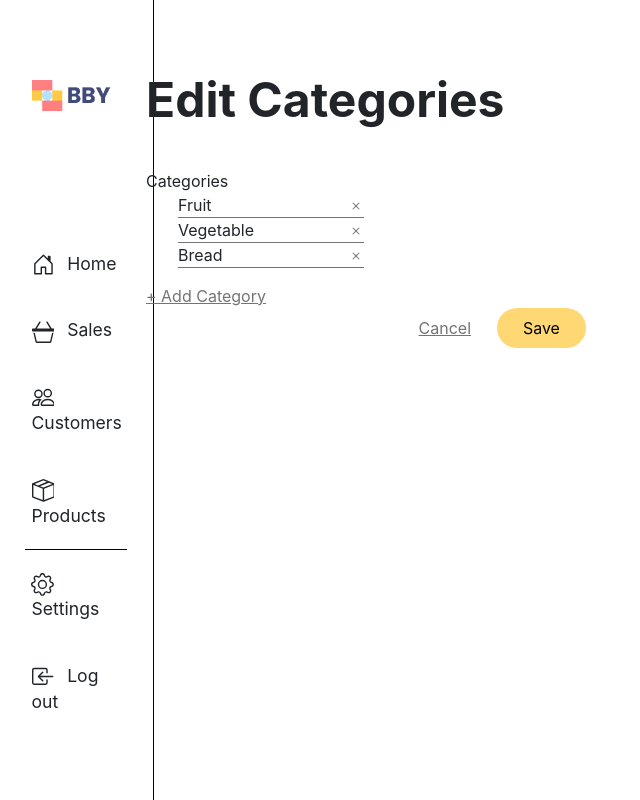
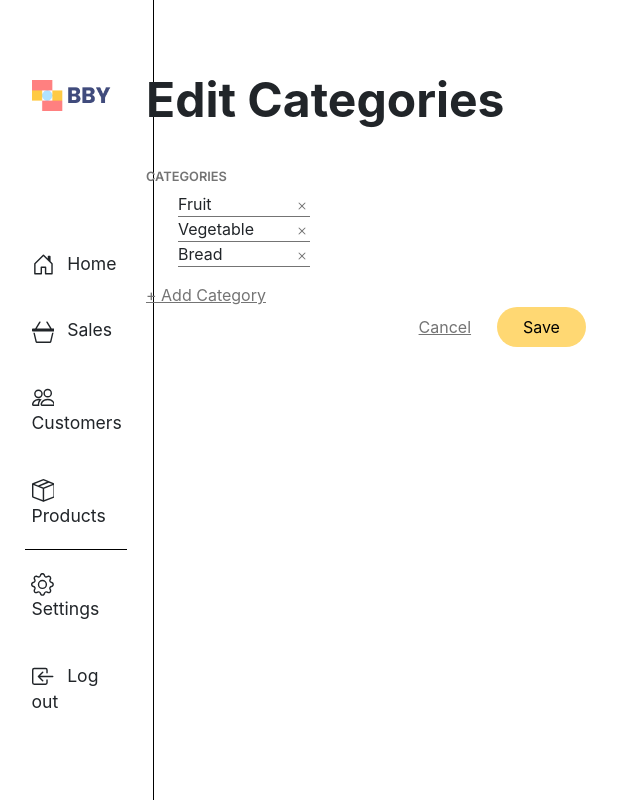
Before and after one commit to Tohusk/crm-baby-name-generator, a React (Create React App) app in the folder front-end/: page /addCategory in a window 1280 px wide. Shown: the whole page, without its empty margins (0-640 px from the left). Built offline with nearby package versions, Linux system fonts and the light colour scheme; no server answers.

Commit message:
modified categories subheading

```diff
--- a/front-end/src/components/add-category.component.js
+++ b/front-end/src/components/add-category.component.js
@@ -100,7 +100,7 @@ export default class AddCategory extends Component {
         {/*Page Name*/}
         <div className="addItem-title">Edit Categories</div>
         <div className="addCategory-list-container">
-            Categories
+            <h1>CATEGORIES</h1>
             <ul className="addCategory-list">
                 {/* Probably add image of colour of category next to category name */}
                 <li>Fruit
--- a/front-end/src/styles/AddItem.css
+++ b/front-end/src/styles/AddItem.css
@@ -140,9 +140,15 @@
     margin-top: 3%;
 }
 
+.addCategory-list-container h1 {
+    color: #747474;
+    font-family: 'Inter';
+    font-size: 0.8em;
+}
+
 .addCategory-list {
     list-style-type: none;
-    width: 20%;
+    width: 15%;
 }
 
 .addCategory-list li {
```
